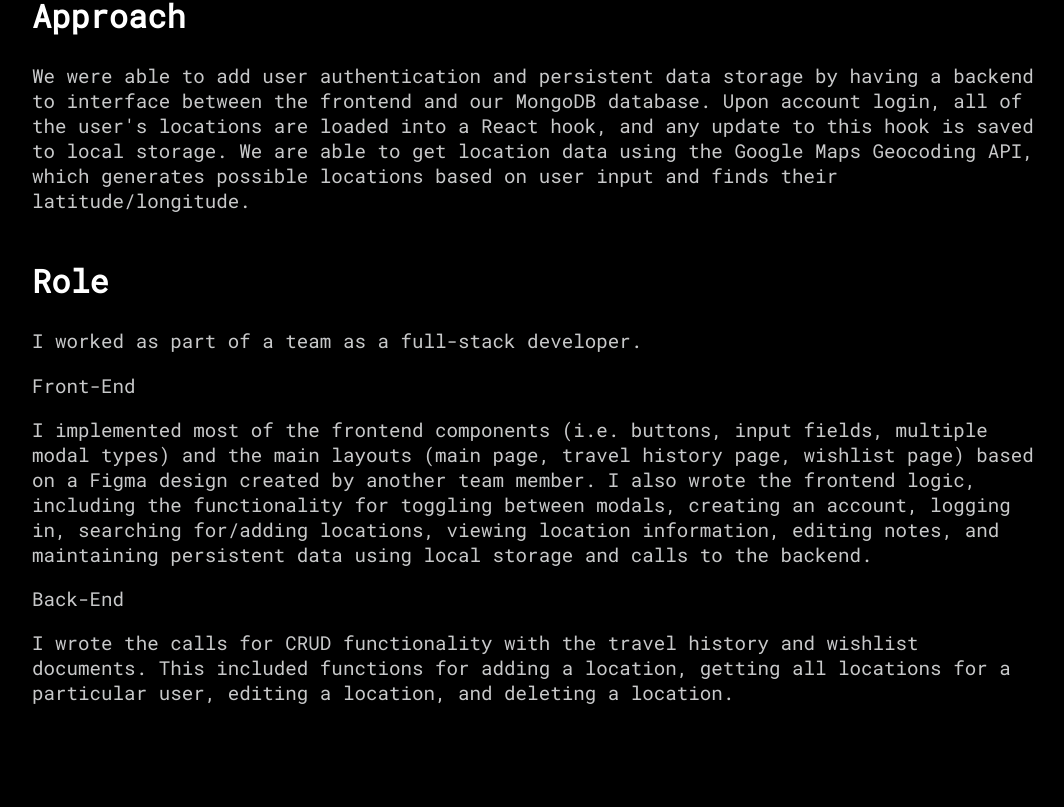
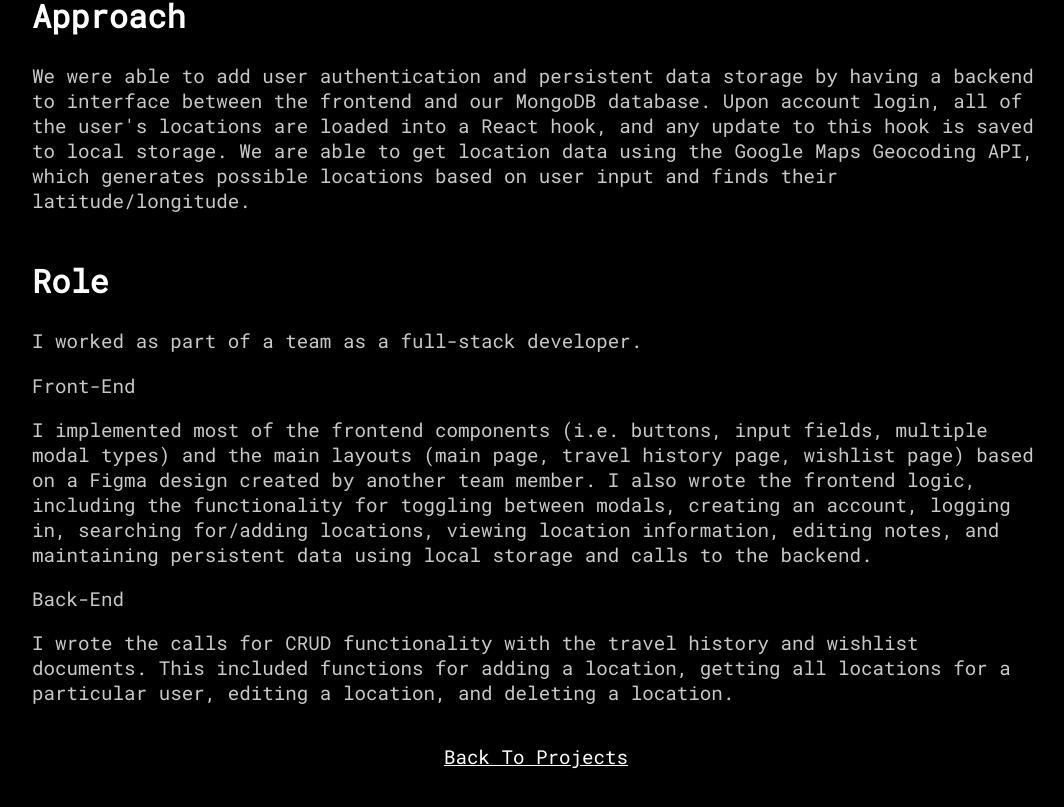
Before and after one commit to AlexT101/portfolio, a Next.js app: page /projects/roam in a window 1280 px wide. Shown: the part 1955-2762 px from the top of the page, without its empty margins (104-1168 px from the left). Before the commit the page ends 2737 px from the top, so only its background shows below. Built offline with nearby package versions, Linux system fonts and the light colour scheme.

Commit message:
Added link back to projects section at the end of each project page, removed smooth scrolling

```diff
--- a/app/index.css
+++ b/app/index.css
@@ -8,10 +8,6 @@ body {
     font-family: "Open Sans", sans-serif;
     background-color: rgb(0, 0, 0);
     color: rgb(255, 255, 255);
-}
-
-html {
-    scroll-behavior: smooth;
 }
 
 .main {
@@ -93,8 +89,6 @@ a {
     font-size: 1.2em;
     font-family: 'Roboto Mono';
     color: white;
-    text-decoration: none;
-    text-decoration-line: none;
     margin: 0;
 }
 
@@ -239,3 +233,14 @@ img.logo {
 .noMargin {
     margin-bottom: 0;
 }
+
+a.link.header {
+    text-decoration: none;
+    text-decoration-line: none;
+}
+
+a.link.return {
+    text-decoration-line: underline;
+    text-align: center;
+    margin-top: 20px;
+}
--- a/app/page.tsx
+++ b/app/page.tsx
@@ -129,13 +129,13 @@ export default function HomePage() {
           </div>
         ))}
       </div>
-      <h2>Projects.</h2>
+      <h2 id="projects">Projects.</h2>
       <div className="container">
         <Project type="roam" title="Roam" role="Full-Stack" img={Roam.src} href="/projects/roam" />
         <Project type="immerse" title="ImmerseGT" role="Front-End" img={Immerse.src} href="/projects/immersegt" />
         <Project type="greenjournal" title="GreenJournal" role="Front-End" img={GreenJournal.src} href="/projects/greenjournal" />
       </div>
-      <h2>Concepts.</h2>
+      <h2 id="concepts">Concepts.</h2>
       <div className="container">
         <Project type="lifts" title="Lifts" role="UI/UX Mockup" img={Lifts.src} href="/projects/lifts" />
       </div>
--- a/app/projects/greenjournal/page.tsx
+++ b/app/projects/greenjournal/page.tsx
@@ -55,6 +55,7 @@ const GreenJournal = () => {
                     the breakdown section that puts your data in context with that of other people. I also worked on the overall user interface /
                     look of GreenJournal including working on the grid layout, designing the about page, and designing the logo.
                 </p>
+                <a href="/#projects" className="link return">Back To Projects</a>
             </div>
         </div>
     )
--- a/app/projects/immersegt/page.tsx
+++ b/app/projects/immersegt/page.tsx
@@ -60,6 +60,7 @@ const Immerse = () => {
                     the time frame needed.I used React Redux and Redux Toolkit for state management due to the variety of pages/data the app
                     would have to work with.
                 </p>
+                <a href="/#projects" className="link return">Back To Projects</a>
             </div>
         </div>
     )
--- a/app/projects/lifts/page.tsx
+++ b/app/projects/lifts/page.tsx
@@ -28,6 +28,7 @@ const Lifts = () => {
                 </p>
                 <h2>Role</h2>
                 <p className="subtext">I was the sole designer for this project. I designed the mockups in Adobe Illustrator. I used an Adobe Photoshop mockup template to generate the image seen at the top. There is not currently a functional app, but I am planning on developing one in the future.</p>
+                <a href="/#concepts" className="link return">Back To Concepts</a>
             </div>
         </div>
     )
--- a/app/projects/roam/page.tsx
+++ b/app/projects/roam/page.tsx
@@ -64,6 +64,7 @@ const Roam = () => {
                     I wrote the calls for CRUD functionality with the travel history and wishlist documents. This included functions for adding
                     a location, getting all locations for a particular user, editing a location, and deleting a location.
                 </p>
+                <a href="/#projects" className="link return">Back To Projects</a>
             </div>
         </div>
     )
--- a/components/Navbar.tsx
+++ b/components/Navbar.tsx
@@ -4,7 +4,7 @@ const Navbar = () => {
     return (
         <div className="navbar">
             <div className="navbarContainer">
-                <a href="/">Alex Thummalapalli</a>
+                <a href="/" className="link header">Alex Thummalapalli</a>
             </div>
         </div>
     )
```
